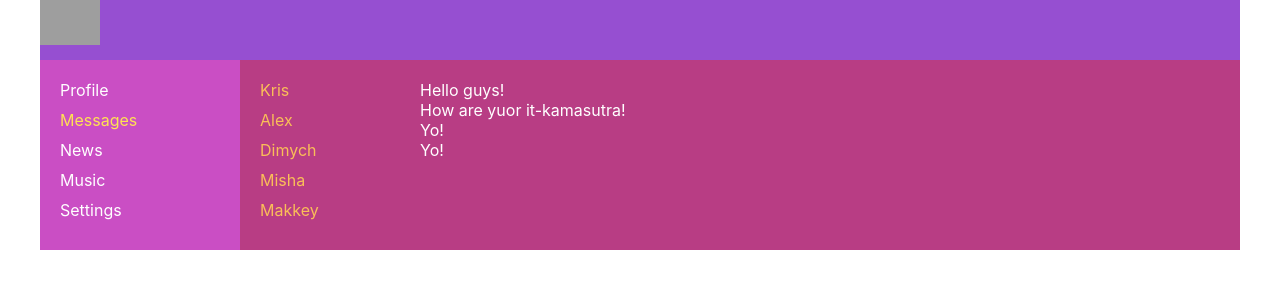
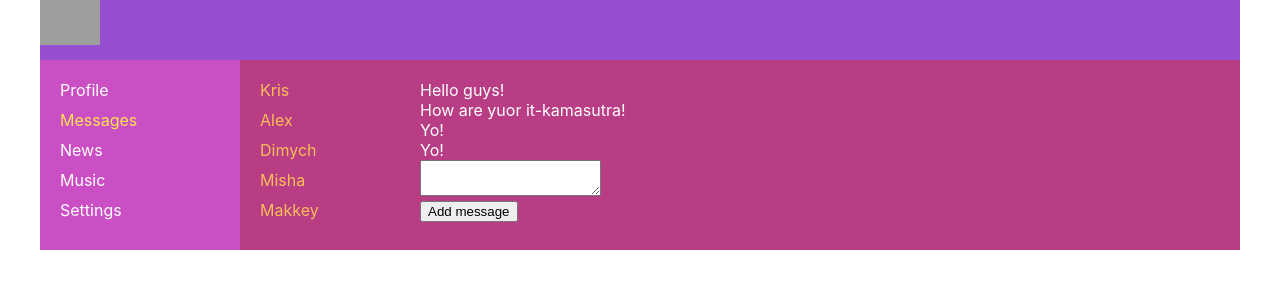
Before and after one commit to kristinaalexandruk/social, a React (Create React App) app: page /dialogs in a window 1280 px wide. Shown: the top 300 px of the page. Built offline with nearby package versions, Linux system fonts and the light colour scheme; grey boxes are pictures that could not be loaded.

Commit message:
callback

```diff
--- a/src/App.js
+++ b/src/App.js
@@ -17,7 +17,7 @@
 				<Header />
 				<Navbar />
 				<div className="app-wrapper-content">
-					<Route path="/profile" render={() => <Profile state={props.state.profilePage} />} />
+					<Route path="/profile" render={() => <Profile state={props.state.profilePage} addPost={props.addPost} />} />
 					<Route path="/dialogs" render={() => <Dialogs state={props.state.dialogsPage} />} />
 					<Route path="/news" render={() => <News />} />
 					<Route path="/music" render={() => <Music />} />
--- a/src/components/Dialogs/Dialogs.jsx
+++ b/src/components/Dialogs/Dialogs.jsx
@@ -5,11 +5,16 @@
 
 const Dialogs = (props) => {
 
-
 	let dialogsElements = props.state.dialogs.map(dialog => <DialogItem name={dialog.name} id={dialog.id} />)
 
+	let messagesElements = props.state.messages.map(message => <MessageItem text={message.text} />)
 
-	let messagesElements = props.state.messages.map(message => <MessageItem text={message.text} />)
+	let newMessageElement = React.createRef();
+
+	let addMessage = () => {
+		let text = newMessageElement.current.value;
+		alert(text);
+	}
 
 	return (
 		<div className={c.dialogs}>
@@ -18,6 +23,10 @@
 			</div>
 			<div className={c.messages}>
 				{messagesElements}
+				<div>
+					<textarea ref={newMessageElement}></textarea>
+				</div>
+				<button onClick={addMessage}>Add message</button>
 			</div>
 		</div>
 	)
--- a/src/components/Dialogs/Dialogs.module.css
+++ b/src/components/Dialogs/Dialogs.module.css
@@ -18,8 +18,3 @@
 .dialog.active {
 	color:#fff;
 }
-.messages {}
-
-.message {
-	color:#fff;
-}
--- a/src/components/Profile/MyPosts/MyPosts.jsx
+++ b/src/components/Profile/MyPosts/MyPosts.jsx
@@ -9,11 +9,10 @@
 	let postsElements = props.posts.map(post => <Post message={post.message} likesCount={post.likesCount} />);
 
 	let newPostElement = React.createRef();
-
 	let addPost = () => {
 		let text = newPostElement.current.value;
-		alert(text);
-	};
+		props.addPost(text);
+	}
 
 	return (
 		<div className={c.postsBlock}>
--- a/src/components/Profile/Profile.jsx
+++ b/src/components/Profile/Profile.jsx
@@ -7,7 +7,7 @@
 	return (
 		<div className={c.content}>
 			<ProfileInfo />
-			<MyPosts posts={props.state.posts} />
+			<MyPosts posts={props.state.posts} addPost={props.addPost} />
 		</div>
 	)
 }
--- a/src/index.js
+++ b/src/index.js
@@ -1,16 +1,8 @@
-import React from "react";
-import ReactDOM from "react-dom";
-import "./index.css";
-import App from "./App";
 import reportWebVitals from "./reportWebVitals";
+import { rerenderEntireTree } from "./render";
 import state from "./redux/state";
 
-ReactDOM.render(
-	<React.StrictMode>
-		<App state={state} />
-	</React.StrictMode>,
-	document.getElementById("root")
-);
+rerenderEntireTree(state);
 
 // If you want to start measuring performance in your app, pass a function
 // to log results (for example: reportWebVitals(console.log))
--- a/src/redux/state.js
+++ b/src/redux/state.js
@@ -1,3 +1,5 @@
+import { rerenderEntireTree } from "./../render";
+
 let state = {
 	profilePage: {
 		posts: [
@@ -22,4 +24,14 @@
 	},
 };
 
+export let addPost = (postMessage) => {
+	let newPost = {
+		id: 5,
+		message: postMessage,
+		likesCount: 0,
+	};
+	state.profilePage.posts.push(newPost);
+	rerenderEntireTree(state);
+};
+
 export default state;
--- /dev/null
+++ b/src/render.js
@@ -0,0 +1,14 @@
+import React from "react";
+import ReactDOM from "react-dom";
+import "./index.css";
+import App from "./App";
+import { addPost } from "./redux/state";
+
+export const rerenderEntireTree = (state) => {
+	ReactDOM.render(
+		<React.StrictMode>
+			<App state={state} addPost={addPost} />
+		</React.StrictMode>,
+		document.getElementById("root")
+	);
+};
```
